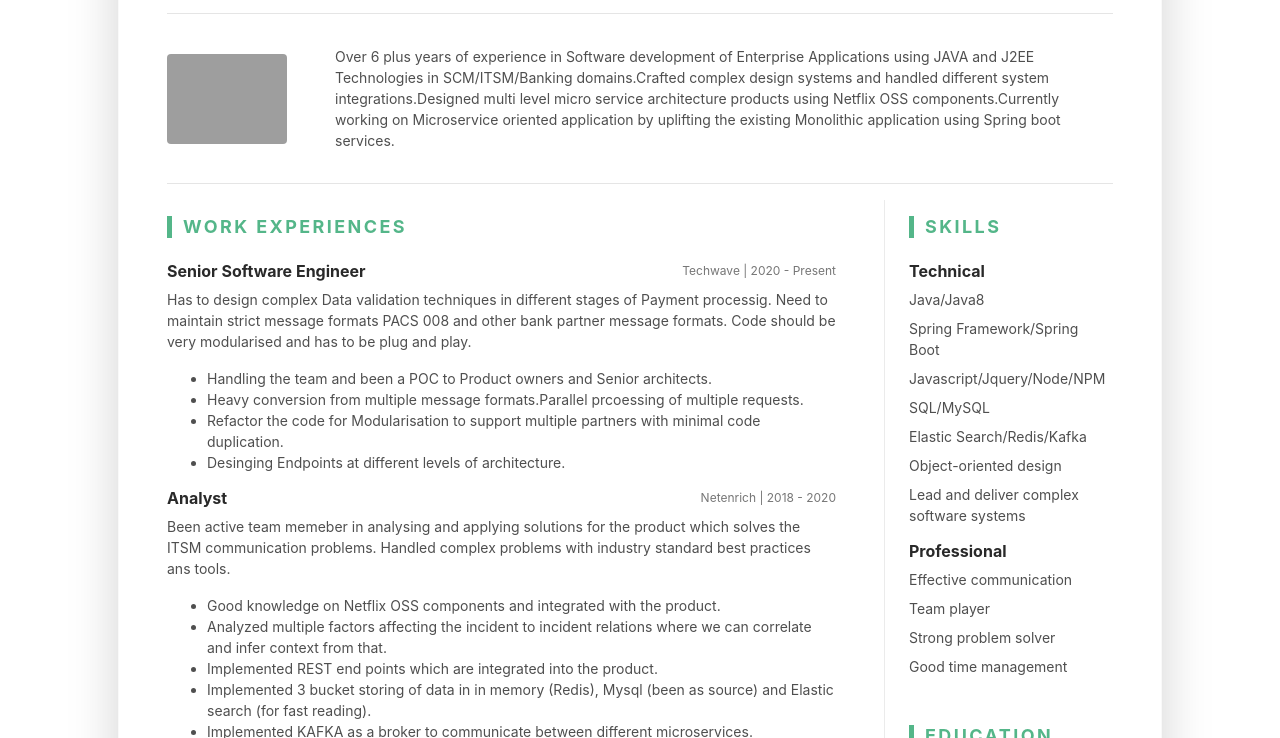
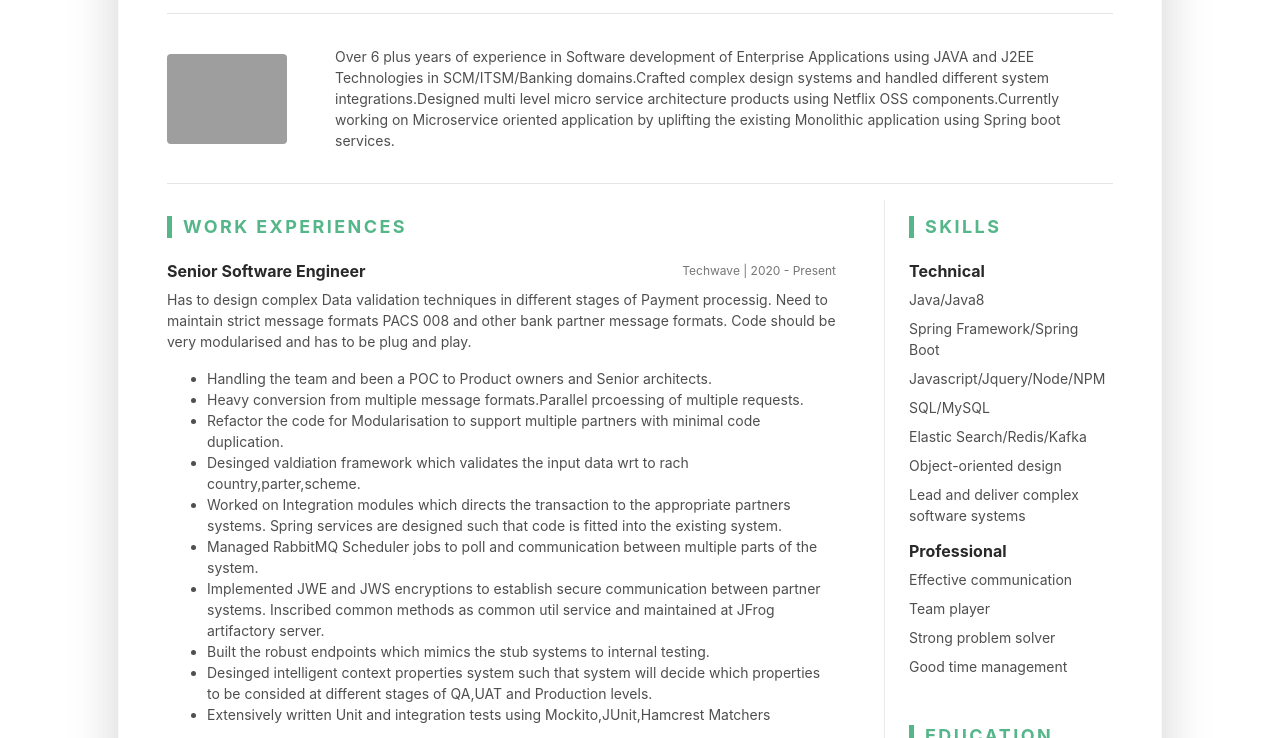
Before and after one commit to nyalla/nyalla.github.io, a website: page resume.html in a window 1280 px wide. Shown: the part 196-934 px from the top of the page. Drawn offline with Linux system fonts and the light colour scheme; grey boxes are pictures that could not be loaded.

Commit message:
Update resume.html

```diff
--- a/resume.html
+++ b/resume.html
@@ -72,7 +72,13 @@
 											<li>Handling the team and been a POC to Product owners and Senior architects.</li>
 											<li>Heavy conversion from multiple message formats.Parallel prcoessing of multiple requests.</li>
 											<li>Refactor the code for Modularisation to support multiple partners with minimal code duplication.</li>
-											<li>Desinging Endpoints at different levels of architecture.</li>
+											<li>Desinged valdiation framework which validates the input data wrt to rach country,parter,scheme. </li>
+											<li>Worked on Integration modules which directs the transaction to the appropriate partners systems. Spring services are designed such that code is fitted into the existing system.</li>
+											<li>Managed RabbitMQ Scheduler jobs to poll and communication between multiple parts of the system.</li>
+											<li>Implemented JWE and JWS encryptions to establish secure communication between partner systems. Inscribed common methods as common util service and maintained at JFrog artifactory server.</li>
+											<li>Built the robust endpoints which mimics the stub systems to internal testing.</li>
+											<li>Desinged intelligent context properties system such that system will decide which properties to be consided at different stages of QA,UAT and Production levels.</li>
+											<li>Extensively written Unit and integration tests using Mockito,JUnit,Hamcrest Matchers</li>
 										</ul>
 									</div>
 								</div><!--//item-->
```
